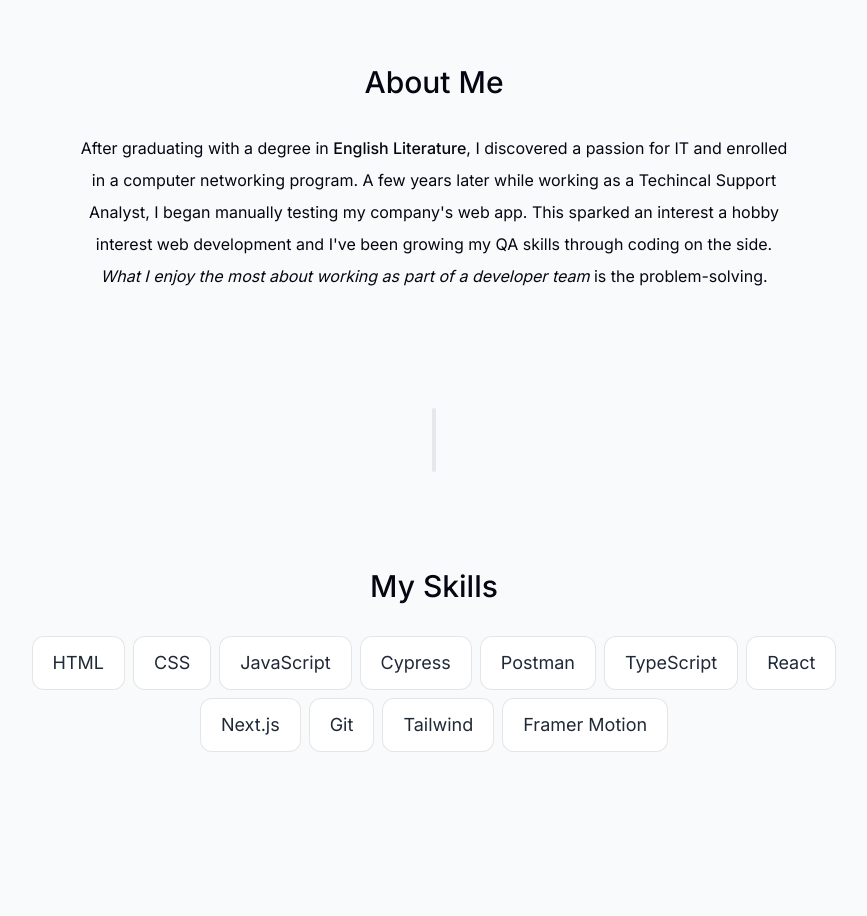
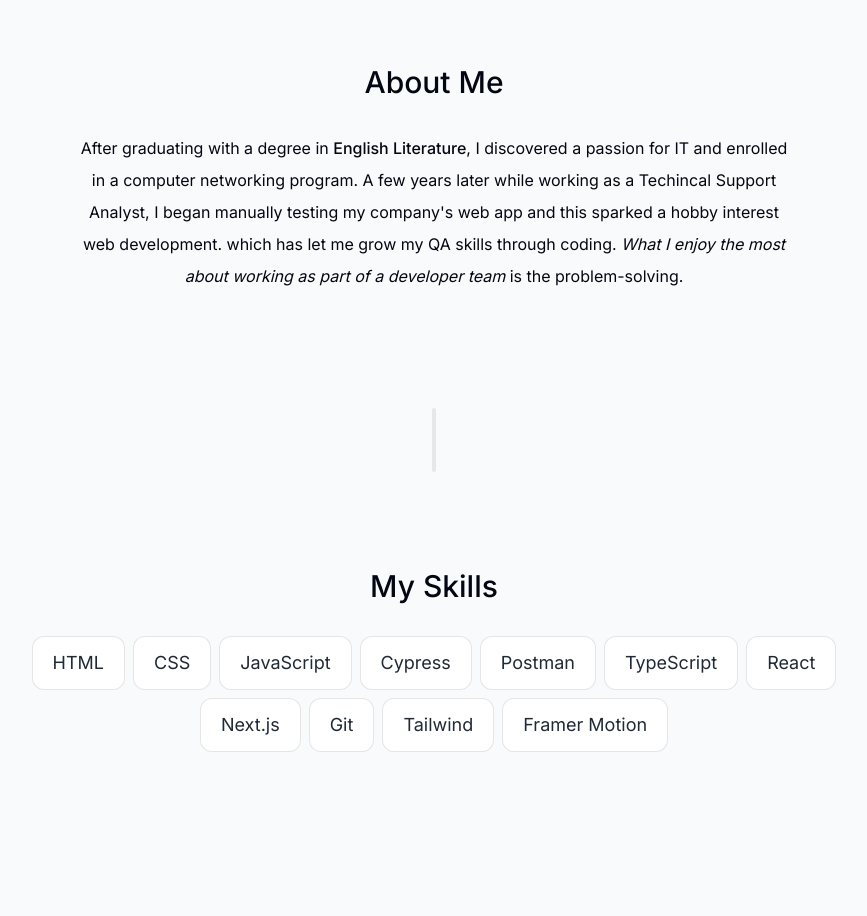
Before and after one commit to jsharpe27/Next.js-portfolio, a Next.js app: page / in a window 1280 px wide. Shown: the part 940-1856 px from the top of the page, without its empty margins (206-1073 px from the left). Built offline with nearby package versions, Linux system fonts and the light colour scheme; no server answers.

Commit message:
corrected spelling errors

```diff
--- a/components/about.tsx
+++ b/components/about.tsx
@@ -24,8 +24,8 @@ export default function About() {
             After graduating with a degree in{" "}
             <span className="font-medium">English Literature</span>, I discovered a
             passion for IT and enrolled in a computer networking program. A few years
-            later while working as a Techincal Support Analyst, I began manually testing my company's web app. This sparked an interest a hobby interest web development
-            and I've been growing my QA skills through coding on the side.{" "}
+            later while working as a Techincal Support Analyst, I began manually testing my company's web app and this sparked a hobby interest web development.
+            which has let me grow my QA skills through coding.{" "}
             <span className="italic">What I enjoy the most about working as part of a developer team</span> is the
             problem-solving.
         </p>
```
